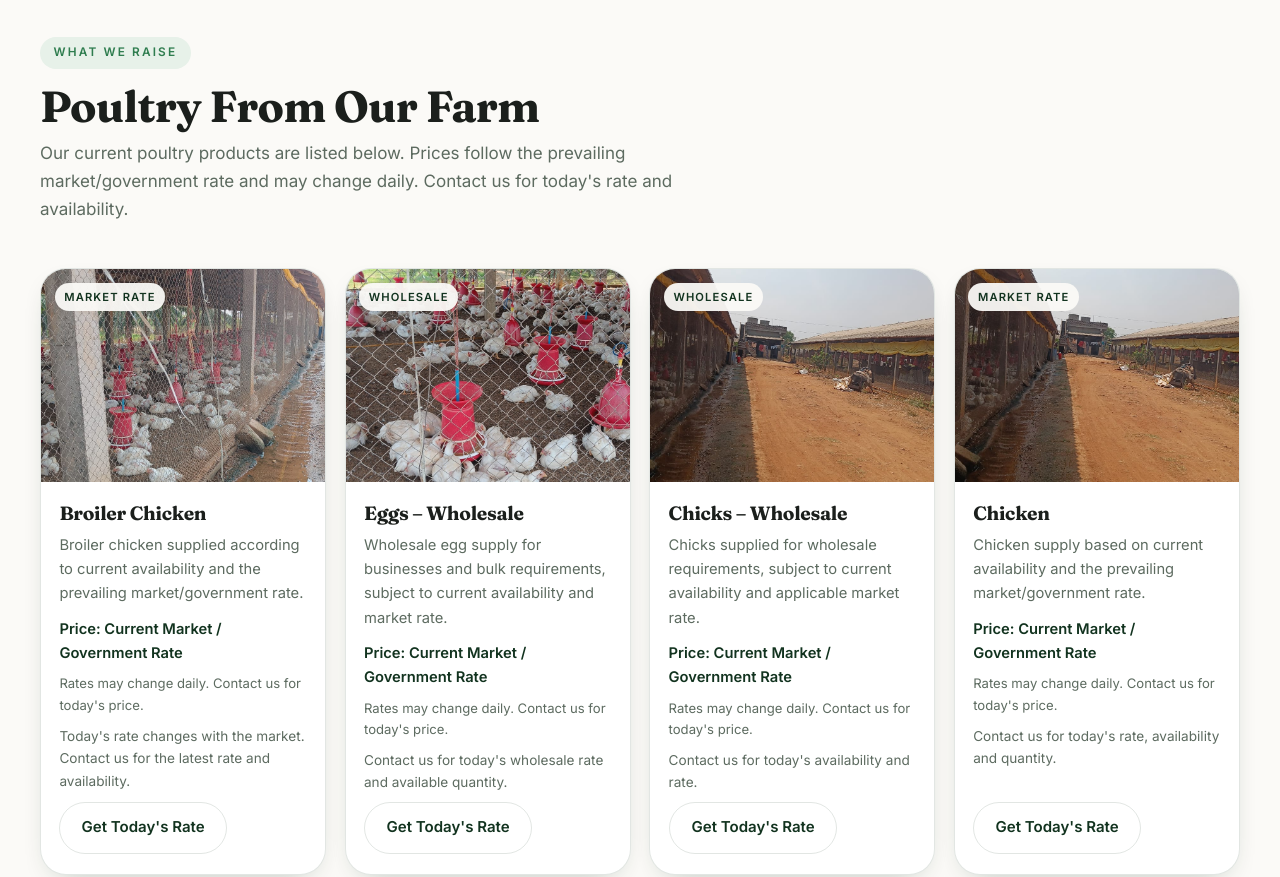
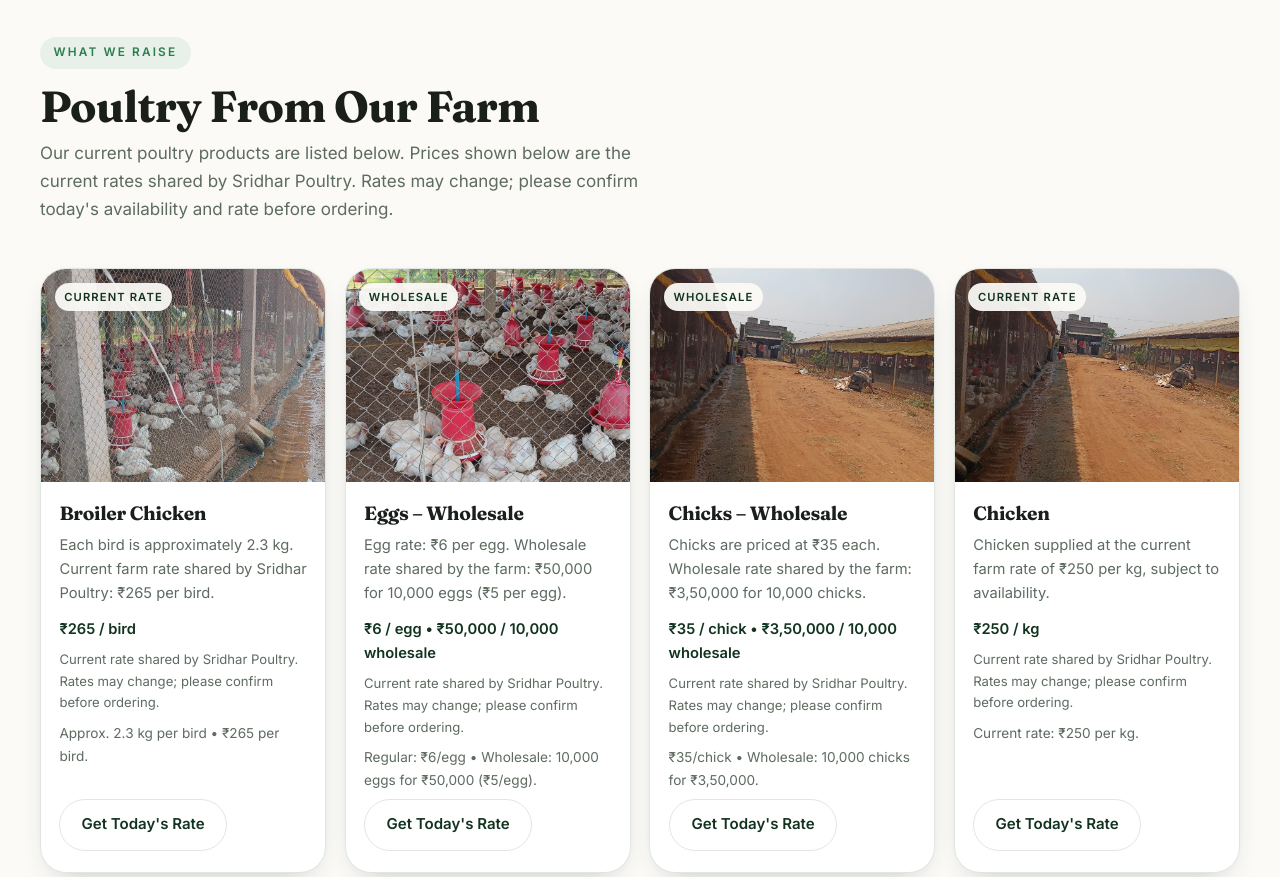
Before and after one commit to DOONDI-SRI-RAM-HANUMAN/sri, a plain HTML site: page index.html in a window 1280 px wide. Shown: the part 1820-2697 px from the top of the page. Drawn offline with Linux system fonts and the light colour scheme.

Commit message:
Update poultry product descriptions and pricing

```diff
--- a/index.html
+++ b/index.html
@@ -480,7 +480,7 @@ form.enq .btn{width:100%;margin-top:1.2rem}
     <div class="sec-head rv">
       <p class="eyebrow">What we raise</p>
       <h2>Poultry From Our Farm</h2>
-      <p class="lede">Our current poultry products are listed below. Prices follow the prevailing market/government rate and may change daily. Contact us for today's rate and availability.</p>
+      <p class="lede">Our current poultry products are listed below. Prices shown below are the current rates shared by Sridhar Poultry. Rates may change; please confirm today's availability and rate before ordering.</p>
     </div>
     <div class="grid-3" id="prodGrid"></div>
   </div>
@@ -714,7 +714,7 @@ form.enq .btn{width:100%;margin-top:1.2rem}
         <p>By using this website or submitting an enquiry/order, you agree to provide accurate information and use the website for lawful purposes.</p>
         <ul>
           <li>Product availability is subject to current stock and farm operations.</li>
-          <li>Product prices are based on the prevailing market/government rate and may change daily. The current rate should be confirmed with Sridhar Poultry before finalising an order.</li>
+          <li>Product prices are based on the prevailing current rate and may change daily. The current rate should be confirmed with Sridhar Poultry before finalising an order.</li>
           <li>Submitting an enquiry through the website does not by itself guarantee product availability, price, delivery or acceptance of an order. The business will confirm these details directly.</li>
           <li>Customers are responsible for providing correct contact, quantity and delivery/pickup information.</li>
           <li>Order cancellation is accepted within 1 hour of placing the order. Requests after 1 hour may not be accepted.</li>
@@ -862,11 +862,11 @@ const BUSINESS = {
 const IMG = (f) => f;
 
 const PRODUCTS = [
-  { name:"Broiler Chicken", tag:"Market Rate", img:"photo-08.jpg", desc:"Broiler chicken supplied according to current availability and the prevailing market/government rate.", hover:"Today's rate changes with the market. Contact us for the latest rate and availability." },
-  { name:"Eggs – Wholesale", tag:"Wholesale", img:"photo-09.jpg", desc:"Wholesale egg supply for businesses and bulk requirements, subject to current availability and market rate.", hover:"Contact us for today's wholesale rate and available quantity." },
-  { name:"Chicks – Wholesale", tag:"Wholesale", img:"photo-11.jpg", desc:"Chicks supplied for wholesale requirements, subject to current availability and applicable market rate.", hover:"Contact us for today's availability and rate." },
-  { name:"Chicken", tag:"Market Rate", img:"photo-10.jpg", desc:"Chicken supply based on current availability and the prevailing market/government rate.", hover:"Contact us for today's rate, availability and quantity." },
-  { name:"Wholesale Poultry Supply", tag:"Bulk Supply", img:"photo-12.jpg", desc:"Wholesale poultry supply for businesses and bulk requirements, arranged after confirming availability and the current rate.", hover:"Send your requirement and quantity on WhatsApp." }
+  { name:"Broiler Chicken", tag:"Current Rate", img:"photo-08.jpg", price:"₹265 / bird", desc:"Each bird is approximately 2.3 kg. Current farm rate shared by Sridhar Poultry: ₹265 per bird.", hover:"Approx. 2.3 kg per bird • ₹265 per bird." },
+  { name:"Eggs – Wholesale", tag:"Wholesale", img:"photo-09.jpg", price:"₹6 / egg • ₹50,000 / 10,000 wholesale", desc:"Egg rate: ₹6 per egg. Wholesale rate shared by the farm: ₹50,000 for 10,000 eggs (₹5 per egg).", hover:"Regular: ₹6/egg • Wholesale: 10,000 eggs for ₹50,000 (₹5/egg)." },
+  { name:"Chicks – Wholesale", tag:"Wholesale", img:"photo-11.jpg", price:"₹35 / chick • ₹3,50,000 / 10,000 wholesale", desc:"Chicks are priced at ₹35 each. Wholesale rate shared by the farm: ₹3,50,000 for 10,000 chicks.", hover:"₹35/chick • Wholesale: 10,000 chicks for ₹3,50,000." },
+  { name:"Chicken", tag:"Current Rate", img:"photo-10.jpg", price:"₹250 / kg", desc:"Chicken supplied at the current farm rate of ₹250 per kg, subject to availability.", hover:"Current rate: ₹250 per kg." },
+  { name:"Wholesale Poultry Supply", tag:"Bulk Supply", img:"photo-12.jpg", price:"Chicken: ₹50,000 / 200 kg", desc:"Bulk chicken supply: 200 kg for ₹50,000 (₹250 per kg). Eggs and chicks are also available at the wholesale rates shown above.", hover:"Chicken: 200 kg • ₹50,000 • ₹250/kg. Eggs: 10,000 • ₹50,000. Chicks: 10,000 • ₹3,50,000." }
 ];
 
 const WHY = [
@@ -883,7 +883,7 @@ const STEPS = [
   { n:"02", t:"Quality Feed & Care", d:"Scheduled feeding, clean water and daily observation." },
   { n:"03", t:"Farm Management", d:"Cleaning, litter management and record keeping." },
   { n:"04", t:"Order / Enquiry", d:"Send your product, quantity and details through the website or WhatsApp." },
-  { n:"05", t:"Rate & Supply Confirmation", d:"We confirm availability and the current market/government rate before finalising supply." }
+  { n:"05", t:"Rate & Supply Confirmation", d:"We confirm availability and the current rate before finalising supply." }
 ];
 
 const GALLERY = [
@@ -903,7 +903,7 @@ const GALLERY = [
 
 const FAQS = [
   ["What poultry products are available?","We currently offer Broiler Chicken, Eggs – Wholesale, Chicks – Wholesale, Chicken and Wholesale Poultry Supply, subject to availability."],
-  ["How are product prices decided?","Prices follow the prevailing market/government rate and may change daily. Please contact us for the latest rate before placing an order."],
+  ["How are product prices decided?","The prices shown are the current rates shared by Sridhar Poultry. Rates may change, so please confirm the rate and availability before placing an order."],
   ["Can I place an order through the website?","Yes. You can submit your requirement through the website enquiry form. Your details and requirement will open in WhatsApp for confirmation."],
   ["How does the order process work?","Submit your name, phone number, product, quantity, address and message through the enquiry form. We will confirm availability and the current rate with you. Payment can then be made directly to the business through the payment method shared by the business."],
   ["Can I cancel an order?","Cancellation is accepted within 1 hour of placing the order. Requests after 1 hour may not be accepted."],
@@ -928,7 +928,7 @@ const MSG = {
 
 I would like to enquire about your poultry products.
 
-Please share today's current market/government rate and availability.`,
+Please share today's current rate and availability.`,
   bulk: `Hello ${BUSINESS.name},
 
 I'm interested in bulk / wholesale poultry supply.
@@ -938,7 +938,7 @@ Please share today's current rate, availability and supply options.`,
 
 I'm interested in ${p}.
 
-Please share today's current market/government rate and availability.`
+Please share today's current rate and availability.`
 };
 
 /* ============================================================
@@ -979,8 +979,8 @@ function renderProducts(){
       <div class="pcard-body">
         <h3>${esc(p.name)}</h3>
         <p>${esc(p.desc)}</p>
-        <p style="font-weight:700;color:var(--forest);margin-top:.2rem">Price: Current Market / Government Rate</p>
-        <p style="font-size:.82rem;color:var(--muted)">Rates may change daily. Contact us for today's price.</p>
+        <p style="font-weight:700;color:var(--forest);margin-top:.2rem">${esc(p.price)}</p>
+        <p style="font-size:.82rem;color:var(--muted)">Current rate shared by Sridhar Poultry. Rates may change; please confirm before ordering.</p>
         <p style="font-size:.85rem;color:var(--muted);display:none" class="mob-hint">${esc(p.hover)}</p>
         <a class="btn btn-ghost" target="_blank" rel="noopener" href="${waLink(MSG.product(p.name))}">Get Today's Rate</a>
       </div>
@@ -1160,7 +1160,7 @@ ${address}
 Additional Message:
 ${msg || "-"}
 
-Please confirm today's current market/government rate, availability and the next steps.`;
+Please confirm today's current rate, availability and the next steps.`;
 
     window.open(waLink(text), '_blank', 'noopener');
   });
```
